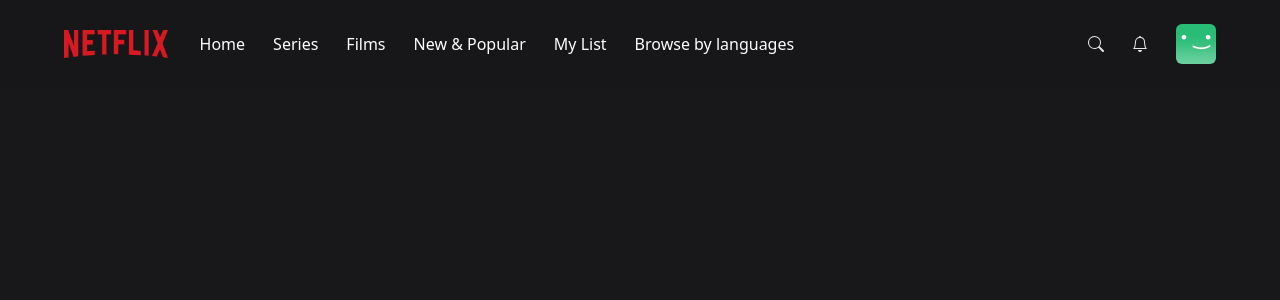
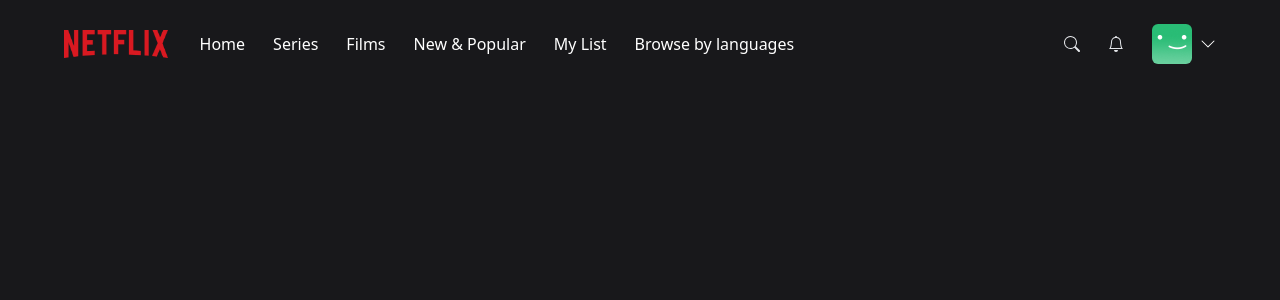
Before and after one commit to TaurusVB/letflix-wp, a Next.js app: page / in a window 1280 px wide. Shown: the top 300 px of the page. Built offline with nearby package versions, Linux system fonts and the light colour scheme; no server answers; sample sign-in values are in the browser's storage.

Commit message:
created AccountMenu component, improvement Navbar

```diff
--- /dev/null
+++ b/components/AccountMenu/AccountMenu.tsx
@@ -0,0 +1,36 @@
+import { signOut } from "next-auth/react";
+import { FC } from "react";
+
+interface IAccountMenuProps {
+  visible?: boolean;
+}
+
+const AccountMenu: FC<IAccountMenuProps> = ({ visible }) => {
+  if (!visible) return null;
+
+  return (
+    <div className="bg-black w-56 absolute top-14 right-0 py-5 flex-col border-2 border-gray-800 flex">
+      <div className=" flex flex-col gap-3">
+        <div className=" px-3 group/item flex flex-row gap-3 items-center w-full">
+          <img
+            src="/images/default-green.png"
+            alt="avatar"
+            className=" w-8 rounded-md"
+          />
+          <p className="text-white text-sm group-hover/item:underline">
+            Username
+          </p>
+        </div>
+        <hr className=" bg-gray-600 border-0 h-px my-4" />
+        <div
+          onClick={() => signOut()}
+          className=" px-3 text-center text-white text-sm hover:underline"
+        >
+          Sign out of Netflix
+        </div>
+      </div>
+    </div>
+  );
+};
+
+export default AccountMenu;
--- /dev/null
+++ b/components/AccountMenu/index.ts
@@ -0,0 +1,3 @@
+import AccountMenu from "./AccountMenu";
+
+export default AccountMenu;
--- a/components/Navbar/Navbar.tsx
+++ b/components/Navbar/Navbar.tsx
@@ -1,12 +1,30 @@
-import { useCallback, useMemo, useState } from "react";
+import { useCallback, useEffect, useMemo, useState } from "react";
+import { BsBell, BsChevronDown, BsSearch } from "react-icons/bs";
 
 import NavbarItem from "../NavbarItem";
+import MobileMenu from "../MobileMenu";
+import AccountMenu from "../AccountMenu";
 
-import { BsBell, BsChevronDown, BsSearch } from "react-icons/bs";
-import MobileMenu from "../MobileMenu";
+const TOP_OFFSET = 66;
 
 const Navbar = () => {
   const [showMobileMenu, setShowMobileMenu] = useState(false);
+  const [showAccountMenu, setShowAccountMenu] = useState(false);
+  const [showBackground, setShowBackground] = useState(false);
+
+  useEffect(() => {
+    const handleScroll = () => {
+      if (window.scrollY >= TOP_OFFSET) {
+        setShowBackground(true);
+      } else {
+        setShowBackground(false);
+      }
+    };
+
+    window.addEventListener("scroll", handleScroll);
+
+    return () => window.removeEventListener("scroll", handleScroll);
+  }, []);
 
   const items = useMemo(
     () => [
@@ -24,9 +42,17 @@
     setShowMobileMenu((current) => !current);
   }, []);
 
+  const toggleAccountMenu = useCallback(() => {
+    setShowAccountMenu((current) => !current);
+  }, []);
+
   return (
     <nav className=" w-full fixed z-40">
-      <div className=" px-4 md:px-16 py-6 flex flex-row items-center transition duration-500 bg-zinc-900/90">
+      <div
+        className={`px-4 md:px-16 py-6 flex flex-row items-center transition duration-500 ${
+          showBackground ? "bg-zinc-900/90" : ""
+        }`}
+      >
         <img src="/images/logo.png" alt="logo" className="h-4 lg:h-7 " />
         <div className=" flex-row ml-8 gap-7 hidden lg:flex">
           {items.map((label) => (
@@ -38,7 +64,11 @@
           className="lg:hidden flex flex-row items-center gap-2 ml-8 cursor-pointer relative"
         >
           <p className="text-white text-sm">Browse</p>
-          <BsChevronDown className=" text-white transition " />
+          <BsChevronDown
+            className={`text-white transition ${
+              showMobileMenu ? "rotate-180" : "rotate-0"
+            }`}
+          />
           <MobileMenu visible={showMobileMenu} items={items} />
         </div>
         <div className="flex flex-row ml-auto gap-7 items-center">
@@ -48,10 +78,19 @@
           <div className="text-gray-200 hover:text-gray-300 cursor-pointer transition">
             <BsBell />
           </div>
-          <div className=" flex flex-row items gap-2 cursor-pointer relative">
+          <div
+            onClick={toggleAccountMenu}
+            className=" flex flex-row items-center gap-2 cursor-pointer relative"
+          >
             <div className=" w-6 h-6 lg:w-10 lg:h-10 rounded-md overflow-hidden">
               <img src="/images/default-green.png" alt="avatar" />
             </div>
+            <BsChevronDown
+              className={`text-white transition ${
+                showAccountMenu ? "rotate-180" : "rotate-0"
+              }`}
+            />
+            <AccountMenu visible={showAccountMenu} />
           </div>
         </div>
       </div>
```
